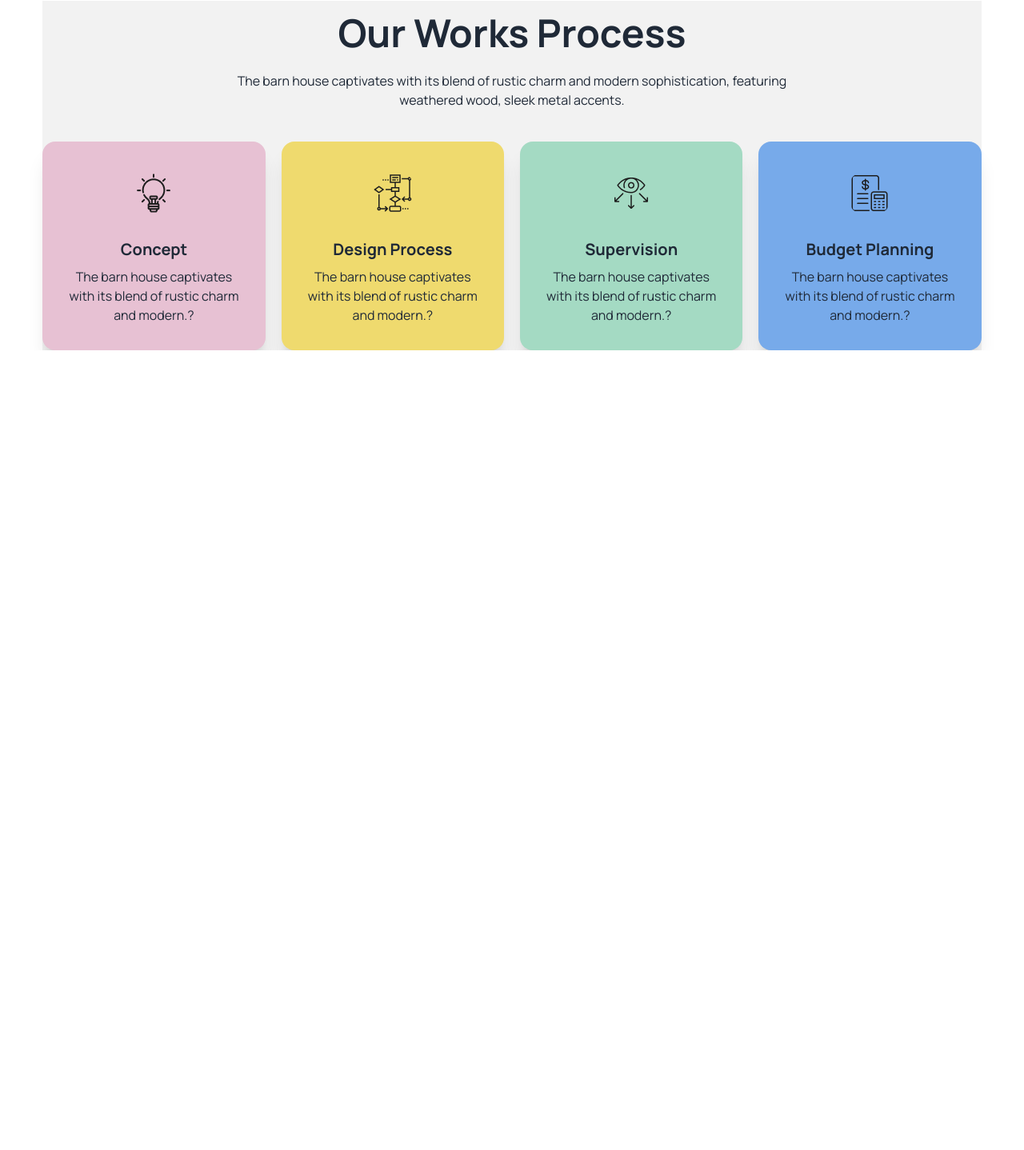
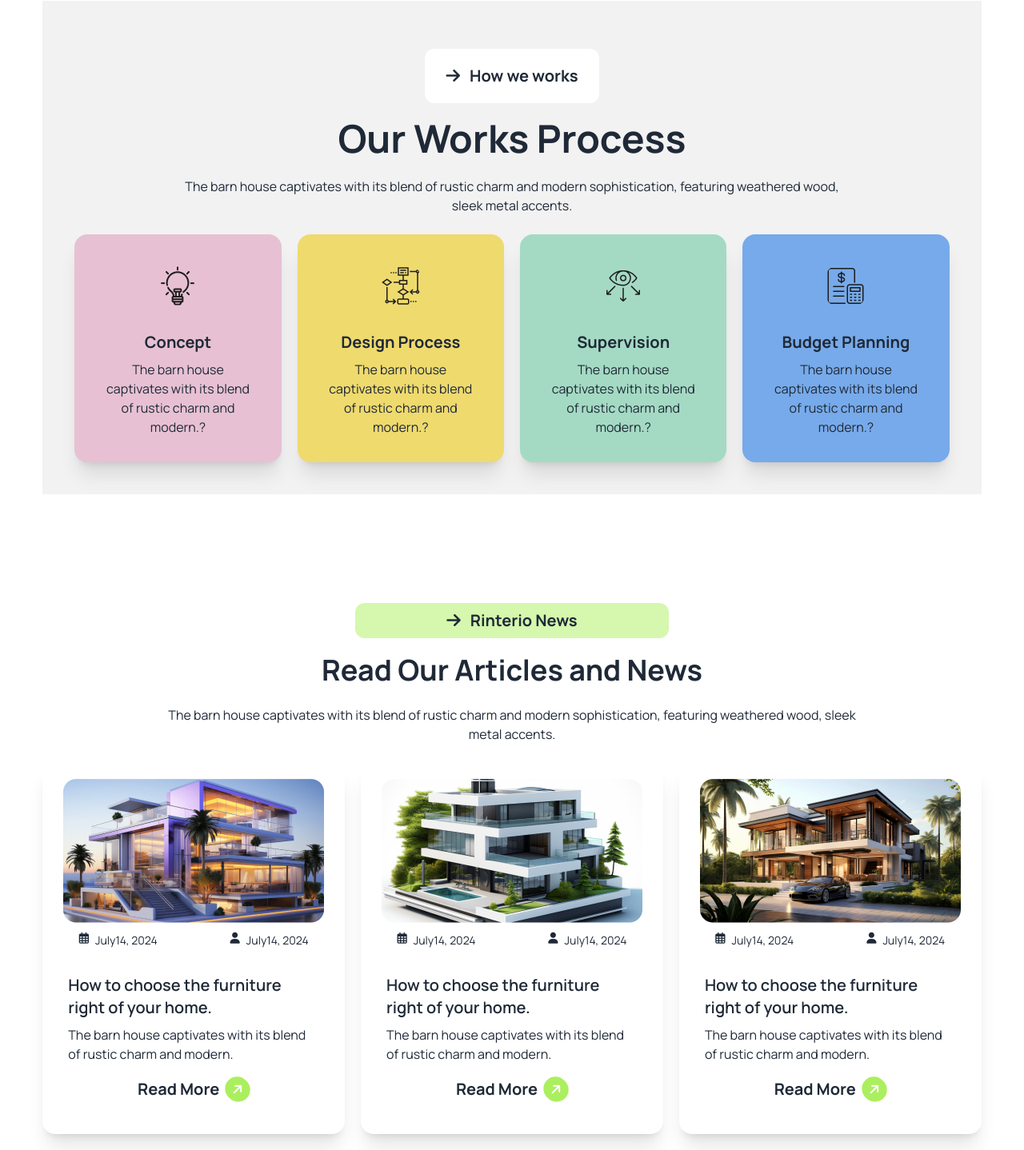
Before and after one commit to PritomChakma/PH-Assignment-3, a plain HTML site: page index.html in a window 1280 px wide. Shown: the part 1877-3315 px from the top of the page at 80% size. Before the commit the page ends 2315 px from the top, so only its background shows below. Drawn offline with nearby package versions, Linux system fonts and the light colour scheme.

Commit message:
Articles and News section added

```diff
--- a/index.html
+++ b/index.html
@@ -69,8 +69,8 @@
             <button><i class="fa-solid fa-cart-shopping"></i></button>
           </div>
 
-          <div class=" flex">
-            <button class="btn bg-btn-color"><a class=" lg:font-semibold">Book Consult</a>
+          <div class=" flex  hover:bg-light-btn">
+            <button class="btn bg-btn-color hover:bg-light-btn"><a class=" lg:font-semibold">Book Consult</a>
               <i class="fa-solid fa-arrow-right -rotate-45 bg-black text-white p-2 rounded-full"></i></button>
           </div>
 
@@ -112,7 +112,7 @@
             metal accents, and large windows that flood the space with natural light.
           </p>
 
-          <button class="btn bg-light-btn w-11/12 h-14 lg:w-52 rounded-3xl">
+          <button class="btn bg-light-btn w-11/12 h-14 lg:w-52 rounded-3xl  hover:bg-light-btn">
             <p class="font-bold">Get Started</p>
             <i class="fa-solid fa-arrow-right -rotate-45 bg-btn-color text-black p-2  rounded-full"></i>
           </button>
@@ -212,9 +212,14 @@
     <!-- Work process section -->
     <section class="hero mt-24">
       <!-- title -->
-      <div class=" bg-base-200 ">
-        <div class="hero-content text-center">
-          <div class="">
+      <div class=" bg-base-200 p-5 lg:p-10 ">
+        <div class=" text-center">
+          <div class="mx-auto">
+            <div
+              class="flex items-center place-content-center bg-white p-2 lg:p-5 text-xl gap-1 lg:gap-3 font-bold w-2/4 lg:w-1/5 text-center mx-auto rounded-xl mt-5 mb-5">
+              <i class="fa-solid fa-arrow-right"></i>
+              <p>How we works</p>
+            </div>
             <h1 class="text-5xl font-bold">Our Works Process</h1>
             <p class="py-6 lg:w-9/12 mx-auto">
               The barn house captivates with its blend of rustic charm and modern sophistication, featuring weathered
@@ -282,6 +287,134 @@
 
 
     </section>
+
+
+    <!-- Our Latest Portfolio -->
+    <section>
+      <!-- i will try leter -->
+    </section>
+
+    <!-- Articles and News -->
+    <section class="mt-24 ">
+      <div class="py-5 lg:p-15">
+        <!-- text -->
+        <div class=" text-center">
+          <div class="mx-auto">
+            <div
+              class="flex items-center place-content-center bg-light-btn p-2 lg:px-5 text-xl gap-3 font-bold w-2/4 lg:w-1/3 text-center mx-auto rounded-xl mt-5 mb-5">
+              <i class="fa-solid fa-arrow-right"></i>
+              <p>Rinterio News</p>
+            </div>
+            <h1 class="text-4xl font-bold">Read Our Articles and News</h1>
+            <p class="py-6 lg:w-9/12 mx-auto">
+              The barn house captivates with its blend of rustic charm and modern sophistication, featuring weathered
+              wood, sleek
+              metal accents.
+            </p>
+          </div>
+        </div>
+
+        <!-- cart -->
+
+        <div
+          class="md:grid md:grid-cols-2 md:grid-row-2 lg:grid lg:grid-cols-3 gap-5 space-y-5 lg:space-y-0 md:space-y-0">
+
+
+          <!-- cart 1 -->
+          <div class="card  shadow-xl">
+            <figure class="pt-5 px-5 ">
+              <img src="assets/article1.png" alt="Shoes" class="rounded-xl" />
+            </figure>
+
+            <div class="grid grid-cols-2 text-center text-sm mt-3">
+              <div class="flex gap-2 place-content-center">
+                <i class="fa-regular fa-calendar-days"></i>
+                <p>July14, 2024</p>
+              </div>
+              <div class="flex gap-2 place-content-center">
+                <i class="fa-solid fa-user"></i>
+                <p>July14, 2024</p>
+              </div>
+            </div>
+
+            <div class="card-body items-center ">
+              <h2 class="card-title font-semibold">How to choose the furniture right of your home.</h2>
+              <p>The barn house captivates with its blend of rustic charm and modern.</p>
+
+              <button class="flex gap-2 p-2 items-center">
+                <h3 class="text-xl font-bold">Read More</h3>
+                <i class="fa-solid fa-arrow-right -rotate-45 bg-btn-color text-white p-2 rounded-full"></i>
+              </button>
+            </div>
+          </div>
+
+          <!-- cart 2 -->
+          <div class="card  shadow-xl">
+            <figure class="pt-5 px-5 ">
+              <img src="assets/article2.png" alt="Shoes" class="rounded-xl" />
+            </figure>
+
+            <div class="grid grid-cols-2 text-center text-sm mt-3">
+              <div class="flex gap-2 place-content-center">
+                <i class="fa-regular fa-calendar-days"></i>
+                <p>July14, 2024</p>
+              </div>
+              <div class="flex gap-2 place-content-center">
+                <i class="fa-solid fa-user"></i>
+                <p>July14, 2024</p>
+              </div>
+            </div>
+
+            <div class="card-body items-center ">
+              <h2 class="card-title font-semibold">How to choose the furniture right of your home.</h2>
+              <p>The barn house captivates with its blend of rustic charm and modern.</p>
+
+              <button class="flex gap-2 p-2 items-center">
+                <h3 class="text-xl font-bold">Read More</h3>
+                <i class="fa-solid fa-arrow-right -rotate-45 bg-btn-color text-white p-2 rounded-full"></i>
+              </button>
+            </div>
+          </div>
+
+          <!-- cart 3 -->
+          <div class="card  shadow-xl">
+            <figure class="pt-5 px-5 ">
+              <img src="assets/article3.png" alt="Shoes" class="rounded-xl" />
+            </figure>
+
+            <div class="grid grid-cols-2 text-center text-sm mt-3">
+              <div class="flex gap-2 place-content-center">
+                <i class="fa-regular fa-calendar-days"></i>
+                <p>July14, 2024</p>
+              </div>
+              <div class="flex gap-2 place-content-center">
+                <i class="fa-solid fa-user"></i>
+                <p>July14, 2024</p>
+              </div>
+            </div>
+
+            <div class="card-body items-center ">
+              <h2 class="card-title font-semibold">How to choose the furniture right of your home.</h2>
+              <p>The barn house captivates with its blend of rustic charm and modern.</p>
+
+              <button class="flex gap-2 p-2 items-center">
+                <h3 class="text-xl font-bold">Read More</h3>
+                <i class="fa-solid fa-arrow-right -rotate-45 bg-btn-color text-white p-2 rounded-full"></i>
+              </button>
+            </div>
+          </div>
+
+
+
+
+        </div>
+      </div>
+
+
+    </section>
+
+
+
   </main>
 
   <!-- Footer section -->
```
